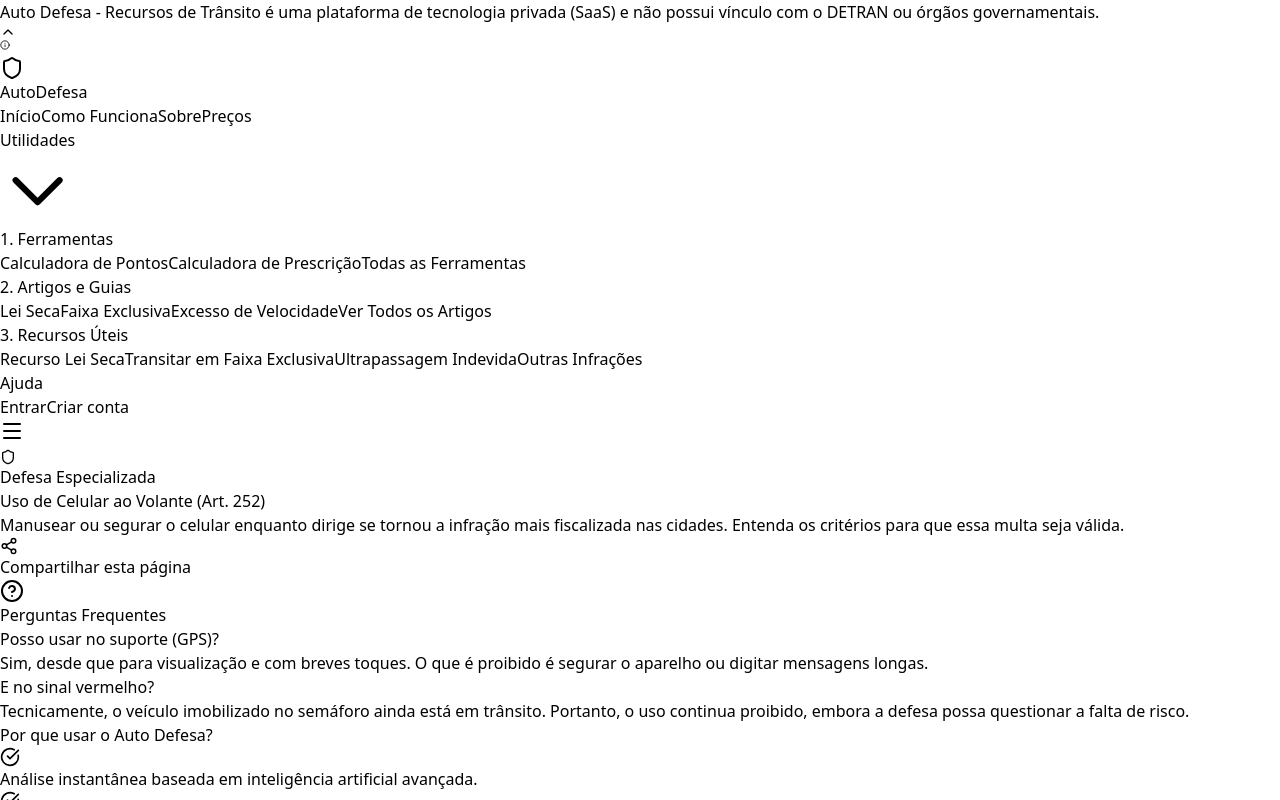
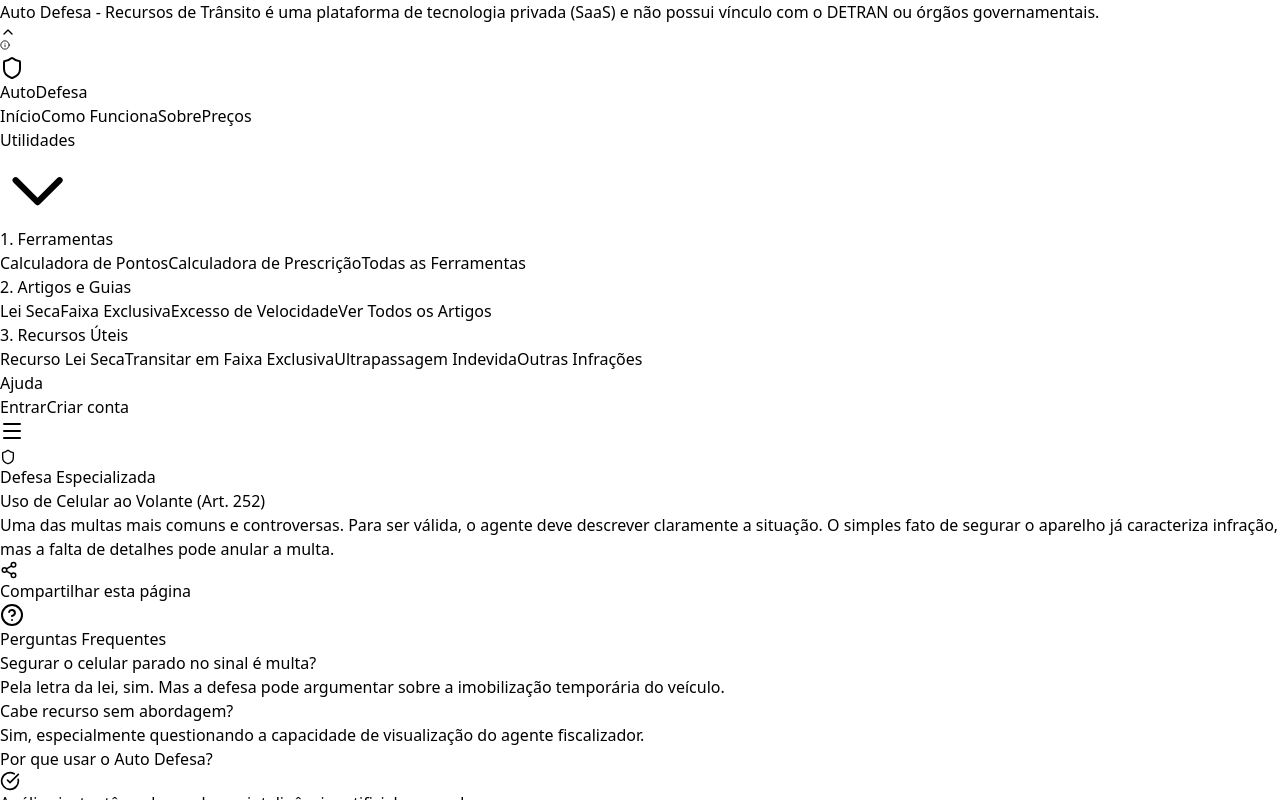
Before and after one commit to rodrigocvmd/auto-defesa, a React (Vite) app in the folder client/: page /recorrer/celular-direcao in a window 1280 px wide. Shown: the top 800 px of the page. Built offline with nearby package versions, Linux system fonts and the light colour scheme; no server answers.

Commit message:
fix: package json after vite prerender plugin install

```diff
--- a/client/src/pages/InfractionPage.jsx
+++ b/client/src/pages/InfractionPage.jsx
@@ -4,10 +4,14 @@
 import SEO from "../components/SEO";
 import { Shield, HelpCircle, CheckCircle, ArrowRight, Share2, Check } from "lucide-react";
 import { articles } from "../data/articles";
+import { infractionData } from "../utils/infractionData";
 
 const InfractionPage = () => {
 	const { slug } = useParams();
-	const data = articles.find(article => article.slug === slug);
+
+	// Try to find in infractionData first, then in articles
+	const rawData = infractionData[slug] || articles.find(article => article.slug === slug);
+	const data = rawData;
 	const [copied, setCopied] = useState(false);
 
 	const handleShare = () => {
--- a/client/vite.config.js
+++ b/client/vite.config.js
@@ -1,11 +1,13 @@
 import { defineConfig } from 'vite'
 import react from '@vitejs/plugin-react'
 import Sitemap from 'vite-plugin-sitemap'
-import prerender from 'vite-plugin-prerender'
+import { createRequire } from 'module'
 import fs from 'fs'
 import path from 'path'
 import { fileURLToPath } from 'url'
 
+const require = createRequire(import.meta.url)
+const prerender = require('vite-plugin-prerender')
 const __dirname = path.dirname(fileURLToPath(import.meta.url))
 
 // Extração segura dos slugs para evitar execução de JSX/CJS durante o build
```
Also changed, not shown: 1 other file (tests, documents, lock files or other folders).
